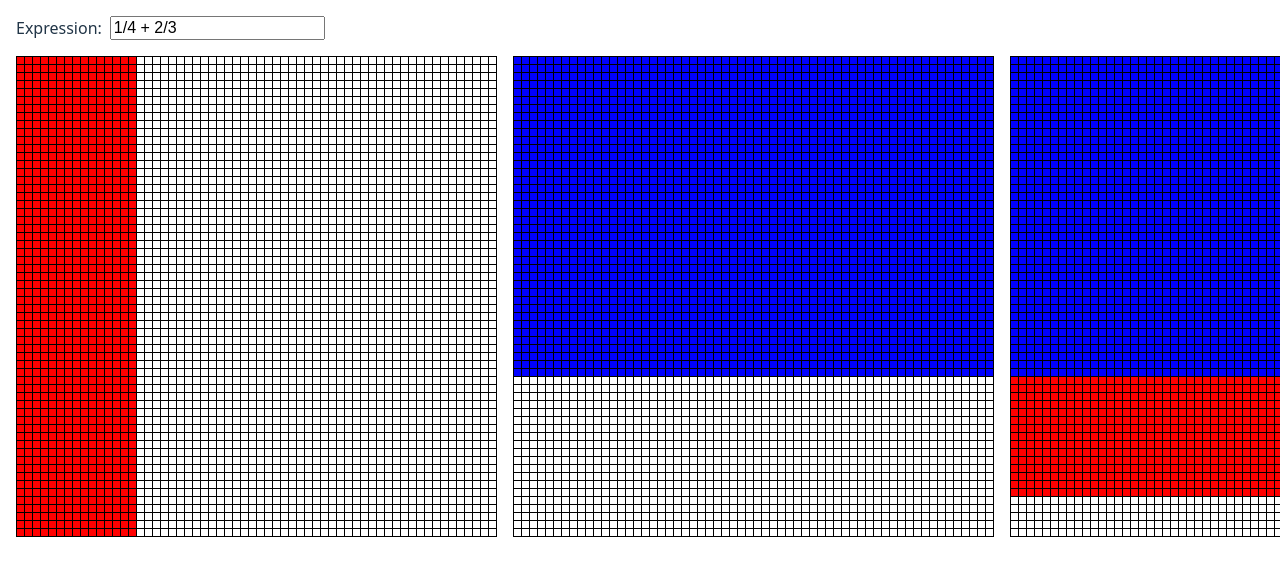
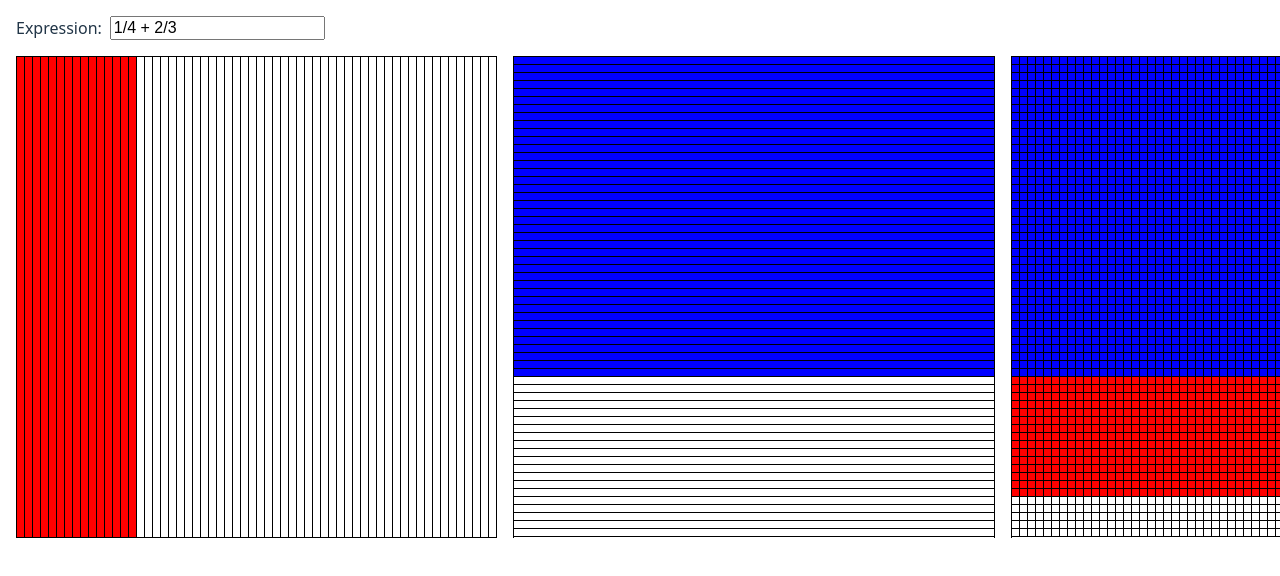
Before and after one commit to timmcca-be/add-fractions-vis, a React (Vite) app: page / in a window 1280 px wide. Shown: the top 576 px of the page. Built offline with nearby package versions, Linux system fonts and the light colour scheme.

Commit message:
hide some lines

```diff
--- a/src/App.tsx
+++ b/src/App.tsx
@@ -100,9 +100,30 @@ function ExpressionDisplay({ a, b }: { a: Fraction; b: Fraction }) {
 
     return (
         <div style={{ display: "flex", flexDirection: "row", gap: "1rem" }}>
-            <Grid orientation="column" counts={[aCount]} />
-            <Grid orientation="row" counts={[bCount]} />
-            <Grid orientation="row" counts={[bCount, aCount]} />
+            <Grid
+                orientation="column"
+                counts={[aCount]}
+                separators={{
+                    shouldShowHorizontal: false,
+                    shouldShowVertical: true,
+                }}
+            />
+            <Grid
+                orientation="row"
+                counts={[bCount]}
+                separators={{
+                    shouldShowHorizontal: true,
+                    shouldShowVertical: false,
+                }}
+            />
+            <Grid
+                orientation="row"
+                counts={[bCount, aCount]}
+                separators={{
+                    shouldShowHorizontal: true,
+                    shouldShowVertical: true,
+                }}
+            />
         </div>
     );
 }
@@ -122,9 +143,14 @@ interface GridCount {
 
 function Grid({
     orientation,
+    separators,
     counts,
 }: {
     orientation: "column" | "row";
+    separators: {
+        shouldShowVertical: boolean;
+        shouldShowHorizontal: boolean;
+    };
     counts: GridCount[];
 }) {
     const remainder =
@@ -142,6 +168,12 @@ function Grid({
                 gridAutoFlow: orientation,
                 borderTop: "1px solid black",
                 borderLeft: "1px solid black",
+                borderBottom: separators.shouldShowHorizontal
+                    ? undefined
+                    : "1px solid black",
+                borderRight: separators.shouldShowVertical
+                    ? undefined
+                    : "1px solid black",
             }}
         >
             {countsWithRemainder.map((count) =>
@@ -152,8 +184,14 @@ function Grid({
                                 <div
                                     style={{
                                         backgroundColor: count.color,
-                                        borderBottom: "1px solid black",
-                                        borderRight: "1px solid black",
+                                        borderBottom:
+                                            separators.shouldShowHorizontal
+                                                ? "1px solid black"
+                                                : undefined,
+                                        borderRight:
+                                            separators.shouldShowVertical
+                                                ? "1px solid black"
+                                                : undefined,
                                     }}
                                     key={index}
                                 />
```
